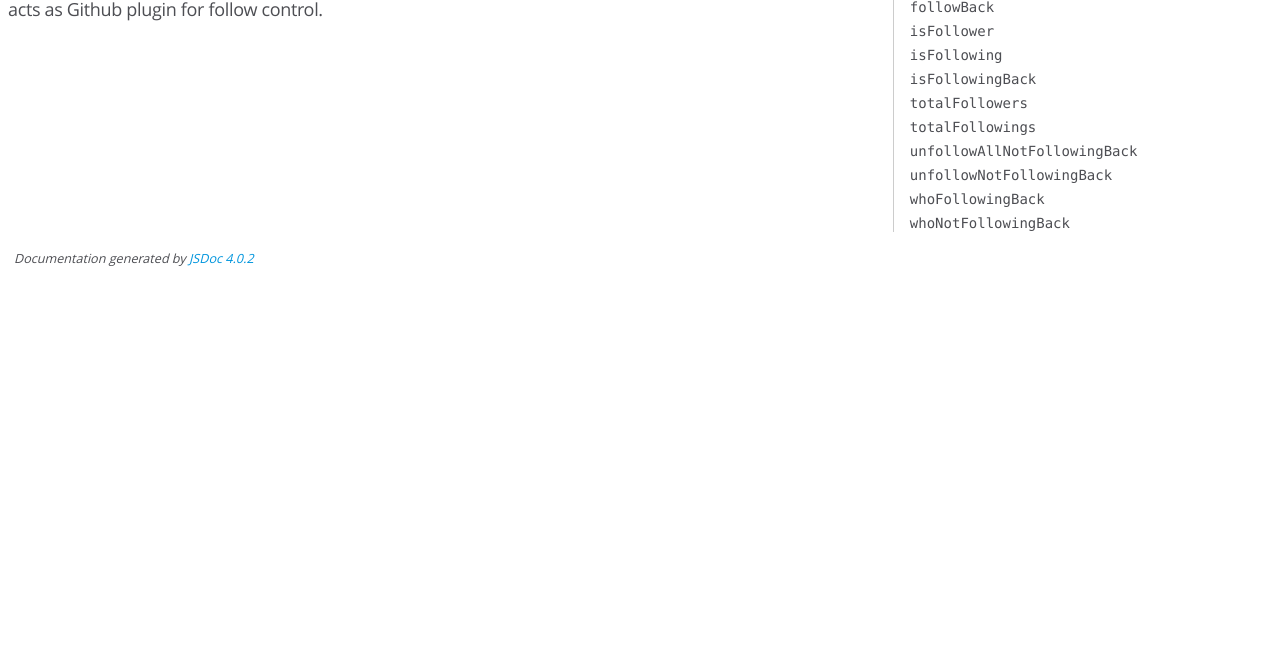
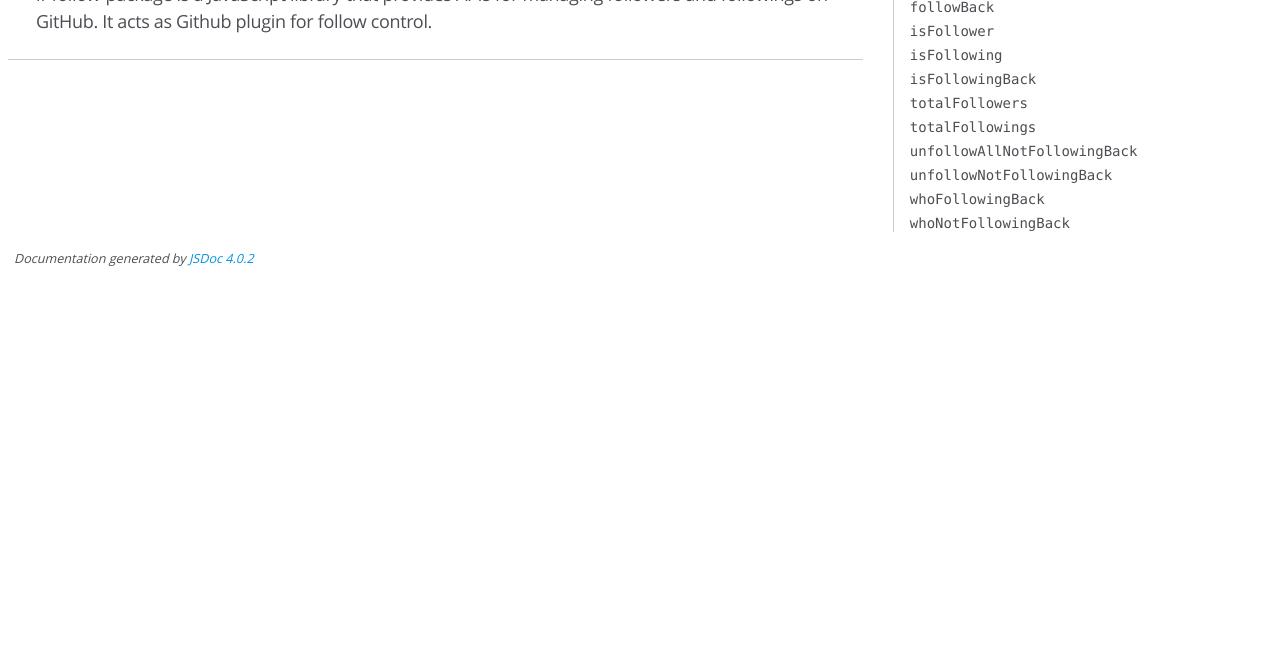
Before and after one commit to farhan7reza7/if-follow-package, a website: page docs/index.html in a window 1280 px wide. Shown: the part 143-800 px from the top of the page. Drawn offline with Linux system fonts and the light colour scheme.

Commit message:
Update index.html with correct description
Update index.html with correct description


Co-authored-by: Farhan Reza <fr7reza@gmail.com>
Co-authored-by: Spirito Phil <spirito7phil@gmail.com>

```diff
--- a/docs/index.html
+++ b/docs/index.html
@@ -28,10 +28,11 @@
   <body>
     <div id="main">
       <h1 class="page-title">if-follow-package Documentation</h1>
-
-      <h4>if-follow-package is a JavaScript library that provides APIs for managing followers and followings on GitHub. It acts as Github plugin for follow control.</h4>
-
-      <h3></h3>
+      <section>
+        <header>
+          <h4>if-follow-package is a JavaScript library that provides APIs for managing followers and followings on GitHub. It acts as Github plugin for follow control.</h4>
+        </header>
+      </section>
     </div>
 
     <nav>
```
